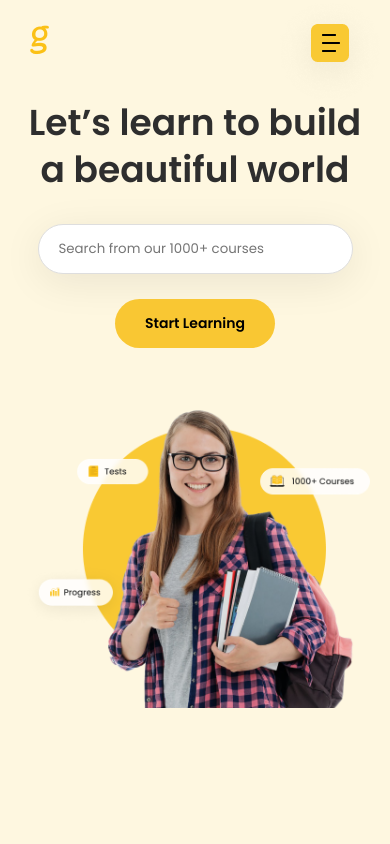
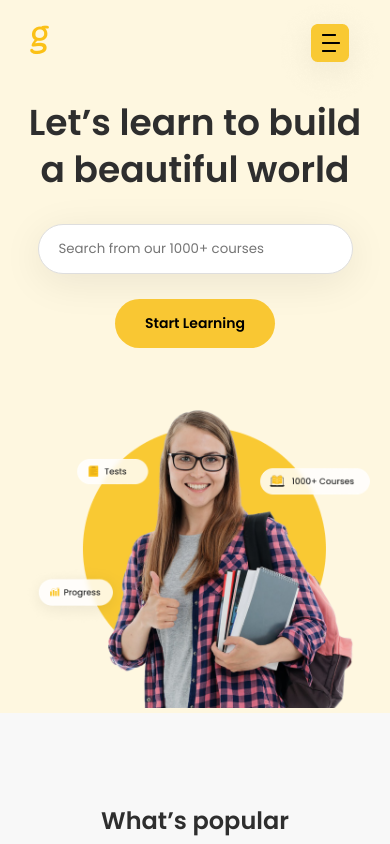
Before and after one commit to asamad35/gurucool-website, a React (Create React App) app: page / in a window 390 px wide. Shown: the top 844 px of the page. Built offline with nearby package versions, Linux system fonts and the light colour scheme.

Commit message:
experiment commit

```diff
--- a/src/components/hero-section/hero-section.styles.scss
+++ b/src/components/hero-section/hero-section.styles.scss
@@ -70,7 +70,7 @@
     justify-content: flex-start;
     padding: 0 2rem;
     max-height: none;
-    height: calc(100vh - 10rem);
+    // height: calc(100vh - 10rem);
     z-index: 1;
 
     .wave1,
--- a/src/components/nav-bar/nav-bar.styles.scss
+++ b/src/components/nav-bar/nav-bar.styles.scss
@@ -43,6 +43,7 @@
     padding-top: 4rem;
     padding-left: 2rem;
     padding-bottom: 6rem;
+    height: 10rem;
 
     .logo {
       z-index: 101;
```
